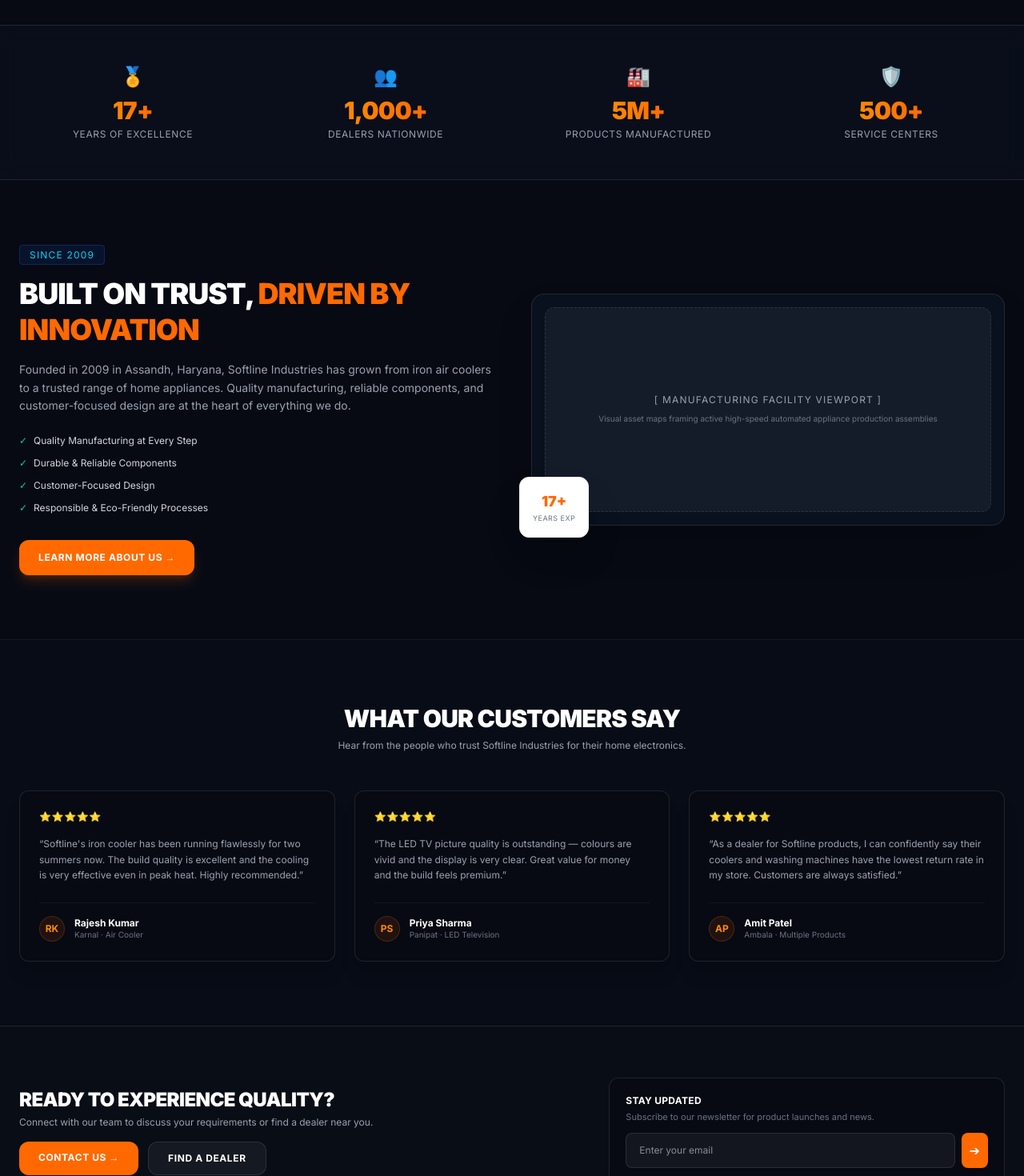
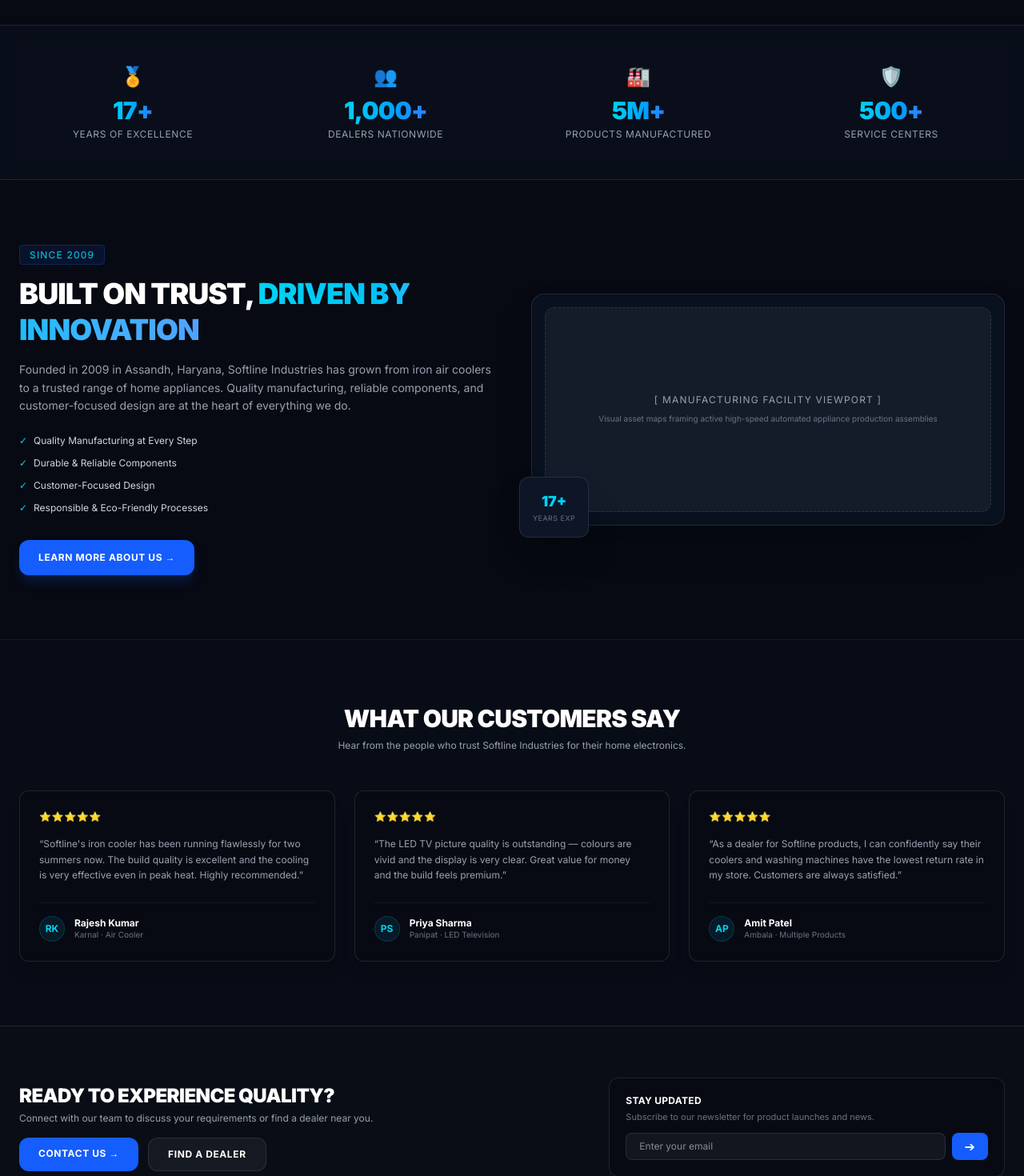
Before and after one commit to manikdhiman/softline-3d, a Next.js app: page / in a window 1280 px wide. Shown: the part 660-2130 px from the top of the page at 80% size. Built offline with nearby package versions, Linux system fonts and the light colour scheme.

Commit message:
style: removed legacy orange color tokens and unified the main homepage color palette

```diff
--- a/src/app/page.js
+++ b/src/app/page.js
@@ -42,54 +42,54 @@
         </div>
       </section>
 
-      {/* SECTION 2: LIVE CORPORATE STATS PANEL (From image_e9b2a4.png) */}
+      {/* SECTION 2: LIVE CORPORATE STATS PANEL */}
       <section className="w-full bg-[#0d1527]/40 border-t border-b border-white/10 py-12 backdrop-blur-md">
         <div className="max-w-7xl mx-auto px-6 grid grid-cols-2 md:grid-cols-4 gap-8 text-center">
           <div className="flex flex-col items-center">
-            <span className="text-2xl text-blue-500 mb-2">🏅</span>
-            <div className="text-3xl font-black tracking-tight text-transparent bg-clip-text bg-gradient-to-r from-orange-400 to-orange-500">17+</div>
+            <span className="text-2xl text-cyan-400 mb-2">🏅</span>
+            <div className="text-3xl font-black tracking-tight text-transparent bg-clip-text bg-gradient-to-r from-cyan-400 to-blue-500">17+</div>
             <div className="text-xs text-gray-400 font-mono mt-1 uppercase tracking-wider">Years of Excellence</div>
           </div>
           <div className="flex flex-col items-center">
-            <span className="text-2xl text-blue-500 mb-2">👥</span>
-            <div className="text-3xl font-black tracking-tight text-transparent bg-clip-text bg-gradient-to-r from-orange-400 to-orange-500">1,000+</div>
+            <span className="text-2xl text-cyan-400 mb-2">👥</span>
+            <div className="text-3xl font-black tracking-tight text-transparent bg-clip-text bg-gradient-to-r from-cyan-400 to-blue-500">1,000+</div>
             <div className="text-xs text-gray-400 font-mono mt-1 uppercase tracking-wider">Dealers Nationwide</div>
           </div>
           <div className="flex flex-col items-center">
-            <span className="text-2xl text-blue-500 mb-2">🏭</span>
-            <div className="text-3xl font-black tracking-tight text-transparent bg-clip-text bg-gradient-to-r from-orange-400 to-orange-500">5M+</div>
+            <span className="text-2xl text-cyan-400 mb-2">🏭</span>
+            <div className="text-3xl font-black tracking-tight text-transparent bg-clip-text bg-gradient-to-r from-cyan-400 to-blue-500">5M+</div>
             <div className="text-xs text-gray-400 font-mono mt-1 uppercase tracking-wider">Products Manufactured</div>
           </div>
           <div className="flex flex-col items-center">
-            <span className="text-2xl text-blue-500 mb-2">🛡️</span>
-            <div className="text-3xl font-black tracking-tight text-transparent bg-clip-text bg-gradient-to-r from-orange-400 to-orange-500">500+</div>
+            <span className="text-2xl text-cyan-400 mb-2">🛡️</span>
+            <div className="text-3xl font-black tracking-tight text-transparent bg-clip-text bg-gradient-to-r from-cyan-400 to-blue-500">500+</div>
             <div className="text-xs text-gray-400 font-mono mt-1 uppercase tracking-wider">Service Centers</div>
           </div>
         </div>
       </section>
 
-      {/* SECTION 3: TRUST & INNOVATION FEATURES (From image_e9b2cb.jpg) */}
+      {/* SECTION 3: TRUST & INNOVATION FEATURES */}
       <section className="w-full max-w-7xl mx-auto px-6 py-20 grid grid-cols-1 lg:grid-cols-2 gap-12 items-center">
         <div>
           <span className="text-xs font-mono bg-blue-600/10 border border-blue-500/20 px-3 py-1 rounded text-cyan-400 uppercase tracking-widest">
             Since 2009
           </span>
           <h2 className="text-3xl md:text-4xl font-black mt-4 uppercase tracking-tight leading-tight">
-            Built on Trust, <span className="text-orange-500">Driven by Innovation</span>
+            Built on Trust, <span className="text-transparent bg-clip-text bg-gradient-to-r from-cyan-400 to-blue-400">Driven by Innovation</span>
           </h2>
           <p className="text-gray-400 text-xs md:text-sm font-mono leading-relaxed mt-4">
             Founded in 2009 in Assandh, Haryana, Softline Industries has grown from iron air coolers to a trusted range of home appliances. Quality manufacturing, reliable components, and customer-focused design are at the heart of everything we do.
           </p>
 
           <ul className="mt-6 space-y-3 font-mono text-xs text-gray-300">
-            <li className="flex items-center gap-2"><span className="text-emerald-400">✓</span> Quality Manufacturing at Every Step</li>
-            <li className="flex items-center gap-2"><span className="text-emerald-400">✓</span> Durable & Reliable Components</li>
-            <li className="flex items-center gap-2"><span className="text-emerald-400">✓</span> Customer-Focused Design</li>
-            <li className="flex items-center gap-2"><span className="text-emerald-400">✓</span> Responsible & Eco-Friendly Processes</li>
+            <li className="flex items-center gap-2"><span className="text-cyan-400">✓</span> Quality Manufacturing at Every Step</li>
+            <li className="flex items-center gap-2"><span className="text-cyan-400">✓</span> Durable & Reliable Components</li>
+            <li className="flex items-center gap-2"><span className="text-cyan-400">✓</span> Customer-Focused Design</li>
+            <li className="flex items-center gap-2"><span className="text-cyan-400">✓</span> Responsible & Eco-Friendly Processes</li>
           </ul>
 
           <div className="mt-8">
-            <Link href="/company/about" className="inline-flex items-center bg-orange-500 hover:bg-orange-600 text-white text-xs font-bold uppercase tracking-wider px-6 py-3.5 rounded-xl transition shadow-lg shadow-orange-500/20">
+            <Link href="/company/about" className="inline-flex items-center bg-blue-600 hover:bg-blue-500 text-white text-xs font-bold uppercase tracking-wider px-6 py-3.5 rounded-xl transition shadow-lg shadow-blue-600/20">
               Learn More About Us →
             </Link>
           </div>
@@ -101,14 +101,14 @@
             <span className="text-xs font-mono text-gray-400 block uppercase tracking-widest mb-2">[ Manufacturing Facility Viewport ]</span>
             <span className="text-[10px] text-gray-500 font-mono">Visual asset maps framing active high-speed automated appliance production assemblies</span>
           </div>
-          <div className="absolute -bottom-4 -left-4 bg-white text-black p-4 rounded-xl shadow-2xl font-mono text-center border border-gray-100">
-            <div className="text-lg font-black text-orange-500">17+</div>
+          <div className="absolute -bottom-4 -left-4 bg-[#0d1527] border border-white/10 text-white p-4 rounded-xl shadow-2xl font-mono text-center">
+            <div className="text-lg font-black text-cyan-400">17+</div>
             <div className="text-[9px] uppercase tracking-wider text-gray-500">Years Exp</div>
           </div>
         </div>
       </section>
 
-      {/* SECTION 4: TESTIMONIAL FEEDBACK REVIEWS (From image_e9b307.png) */}
+      {/* SECTION 4: TESTIMONIAL FEEDBACK REVIEWS */}
       <section className="w-full bg-[#0d1527]/20 border-t border-white/5 py-20">
         <div className="max-w-7xl mx-auto px-6">
           <div className="text-center mb-12">
@@ -119,13 +119,13 @@
           <div className="grid grid-cols-1 md:grid-cols-3 gap-6">
             <div className="bg-[#070A13]/60 border border-white/10 p-6 rounded-xl flex flex-col justify-between shadow-xl">
               <div>
-                <div className="text-orange-400 text-xs tracking-wider mb-4">⭐⭐⭐⭐⭐</div>
+                <div className="text-cyan-400 text-xs tracking-wider mb-4">⭐⭐⭐⭐⭐</div>
                 <p className="text-xs text-gray-400 font-mono leading-relaxed">
                   &ldquo;Softline's iron cooler has been running flawlessly for two summers now. The build quality is excellent and the cooling is very effective even in peak heat. Highly recommended.&rdquo;
                 </p>
               </div>
               <div className="mt-6 pt-4 border-t border-white/5 flex items-center space-x-3 font-mono text-xs">
-                <div className="w-8 h-8 rounded-full bg-orange-500/10 border border-orange-500/20 text-orange-400 flex items-center justify-center font-bold">RK</div>
+                <div className="w-8 h-8 rounded-full bg-cyan-500/10 border border-cyan-500/20 text-cyan-400 flex items-center justify-center font-bold">RK</div>
                 <div>
                   <div className="font-bold text-white">Rajesh Kumar</div>
                   <div className="text-[10px] text-gray-500">Karnal · Air Cooler</div>
@@ -135,13 +135,13 @@
 
             <div className="bg-[#070A13]/60 border border-white/10 p-6 rounded-xl flex flex-col justify-between shadow-xl">
               <div>
-                <div className="text-orange-400 text-xs tracking-wider mb-4">⭐⭐⭐⭐⭐</div>
+                <div className="text-cyan-400 text-xs tracking-wider mb-4">⭐⭐⭐⭐⭐</div>
                 <p className="text-xs text-gray-400 font-mono leading-relaxed">
                   &ldquo;The LED TV picture quality is outstanding — colours are vivid and the display is very clear. Great value for money and the build feels premium.&rdquo;
                 </p>
               </div>
               <div className="mt-6 pt-4 border-t border-white/5 flex items-center space-x-3 font-mono text-xs">
-                <div className="w-8 h-8 rounded-full bg-orange-500/10 border border-orange-500/20 text-orange-400 flex items-center justify-center font-bold">PS</div>
+                <div className="w-8 h-8 rounded-full bg-cyan-500/10 border border-cyan-500/20 text-cyan-400 flex items-center justify-center font-bold">PS</div>
                 <div>
                   <div className="font-bold text-white">Priya Sharma</div>
                   <div className="text-[10px] text-gray-500">Panipat · LED Television</div>
@@ -151,13 +151,13 @@
 
             <div className="bg-[#070A13]/60 border border-white/10 p-6 rounded-xl flex flex-col justify-between shadow-xl">
               <div>
-                <div className="text-orange-400 text-xs tracking-wider mb-4">⭐⭐⭐⭐⭐</div>
+                <div className="text-cyan-400 text-xs tracking-wider mb-4">⭐⭐⭐⭐⭐</div>
                 <p className="text-xs text-gray-400 font-mono leading-relaxed">
                   &ldquo;As a dealer for Softline products, I can confidently say their coolers and washing machines have the lowest return rate in my store. Customers are always satisfied.&rdquo;
                 </p>
               </div>
               <div className="mt-6 pt-4 border-t border-white/5 flex items-center space-x-3 font-mono text-xs">
-                <div className="w-8 h-8 rounded-full bg-orange-500/10 border border-orange-500/20 text-orange-400 flex items-center justify-center font-bold">AP</div>
+                <div className="w-8 h-8 rounded-full bg-cyan-500/10 border border-cyan-500/20 text-cyan-400 flex items-center justify-center font-bold">AP</div>
                 <div>
                   <div className="font-bold text-white">Amit Patel</div>
                   <div className="text-[10px] text-gray-500">Ambala · Multiple Products</div>
@@ -168,7 +168,7 @@
         </div>
       </section>
 
-      {/* SECTION 5: MASTER ENTERPRISE FOOTER SYSTEM (From image_e9b340.png) */}
+      {/* SECTION 5: MASTER ENTERPRISE FOOTER SYSTEM */}
       <footer className="w-full bg-[#090d16] border-t border-white/10 pt-16 pb-8 text-white font-mono">
         <div className="max-w-7xl mx-auto px-6">
 
@@ -178,7 +178,7 @@
               <h2 className="text-2xl font-black uppercase tracking-tight">Ready to Experience Quality?</h2>
               <p className="text-xs text-gray-400 mt-1">Connect with our team to discuss your requirements or find a dealer near you.</p>
               <div className="mt-4 flex flex-wrap gap-3">
-                <Link href="/contact" className="bg-orange-500 hover:bg-orange-600 px-6 py-3 rounded-xl text-xs font-bold uppercase tracking-wider transition">
+                <Link href="/contact" className="bg-blue-600 hover:bg-blue-500 px-6 py-3 rounded-xl text-xs font-bold uppercase tracking-wider transition">
                   Contact Us →
                 </Link>
                 <Link href="/contact" className="border border-white/10 hover:border-white/20 px-6 py-3 rounded-xl text-xs font-bold uppercase tracking-wider transition bg-white/5">
@@ -192,8 +192,8 @@
               <h4 className="text-xs font-bold uppercase tracking-wide mb-1 text-white">Stay Updated</h4>
               <p className="text-[11px] text-gray-500 mb-3">Subscribe to our newsletter for product launches and news.</p>
               <form onSubmit={(e) => { e.preventDefault(); alert('Subscription catalog log loaded.'); }} className="flex gap-2">
-                <input type="email" required placeholder="Enter your email" className="flex-1 bg-white/5 border border-white/10 px-4 py-2 rounded-lg text-xs text-white outline-none focus:border-orange-500" />
-                <button type="submit" className="bg-orange-500 hover:bg-orange-600 p-2.5 rounded-lg text-white transition flex items-center justify-center">
+                <input type="email" required placeholder="Enter your email" className="flex-1 bg-white/5 border border-white/10 px-4 py-2 rounded-lg text-xs text-white outline-none focus:border-cyan-400" />
+                <button type="submit" className="bg-blue-600 hover:bg-blue-500 px-4 rounded-lg text-white transition flex items-center justify-center">
                   ➔
                 </button>
               </form>
```
